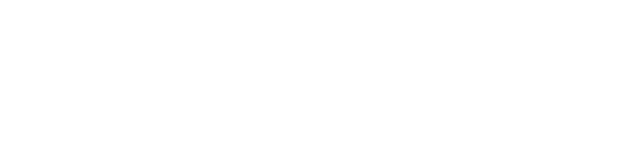
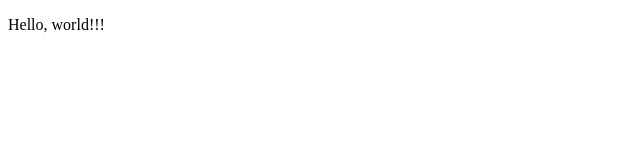
Before and after one commit to wladickowalew/Lesson2.1_2020, a plain HTML site: page index.html in a window 1280 px wide. Shown: the whole page, without its empty margins (0-640 px from the left). Drawn offline with Linux system fonts and the light colour scheme.

Commit message:
Update index.html

```diff
--- a/index.html
+++ b/index.html
@@ -6,6 +6,7 @@
 	<link rel="stylesheet" type="text/css" href="style.css">
 </head>
 <body>
+	<p>Hello, world!!!</p>
 	<script src="script.js"></script>
 </body>
 </html>
```
